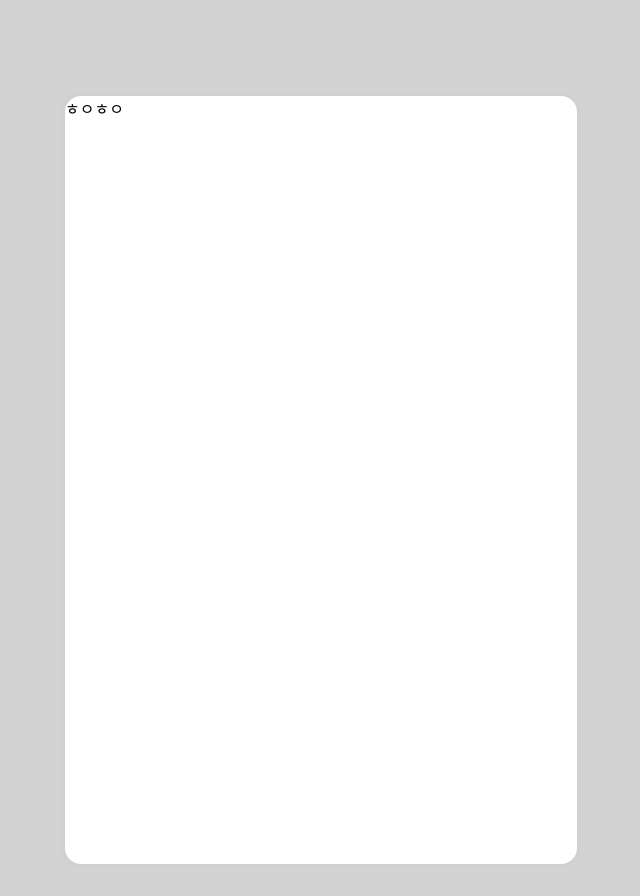
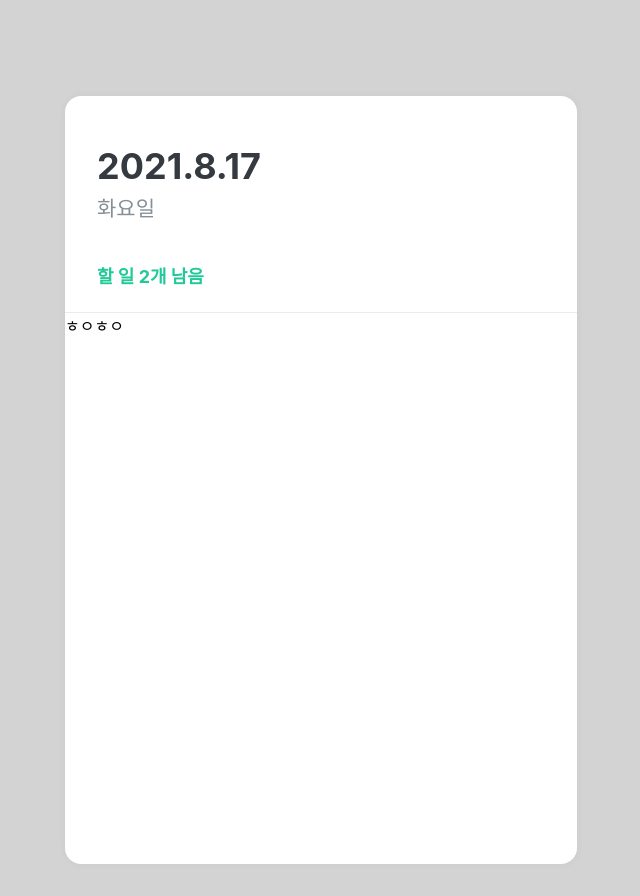
Before and after one commit to herrakam/reactTodolist, a React (Create React App) app: page / in a window 1280 px wide. Shown: the whole page, without its empty margins (319-959 px from the left). Built offline with nearby package versions, Linux system fonts and the light colour scheme.

Commit message:
TodoHead

```diff
--- a/src/App.js
+++ b/src/App.js
@@ -1,5 +1,6 @@
 import React from 'react'
 import {createGlobalStyle} from 'styled-components'
+import TodoHead from './components/TodoHead';
 import TodoTemplate from './components/TodoTemplate';
 const GlobalStyle = createGlobalStyle`
 body{
@@ -12,7 +13,9 @@
   return (
     <>
     <GlobalStyle></GlobalStyle>
-    <TodoTemplate>ㅎㅇㅎㅇ</TodoTemplate>
+    <TodoTemplate>
+      <TodoHead></TodoHead>
+      ㅎㅇㅎㅇ</TodoTemplate>
     </>
   );
 }
--- /dev/null
+++ b/src/components/TodoHead.js
@@ -0,0 +1,37 @@
+import React from 'react'
+import styled from 'styled-components'
+
+const TodoHeadBlock = styled.div`
+padding: 48px 32px 24px;
+border-bottom:1px solid #e9ecef;
+h1{
+    margin:0;
+    font-size:36px;
+    color:#343a40;
+}
+.day{
+    margin-top:4px;
+    color:#868e96;
+    font-size:21px;
+}
+.tasks-left{
+    color:#20c997;
+    font-size:18px;
+    margin-top:40px;
+    font-weight:bold;
+
+}
+`
+
+function TodoHead() {
+    return (
+    <TodoHeadBlock>
+        <h1>2021.8.17</h1>
+        <div className="day">화요일</div>
+        <div className="tasks-left">할 일 2개 남음</div>
+
+    </TodoHeadBlock>
+    )
+}
+
+export default TodoHead
```
